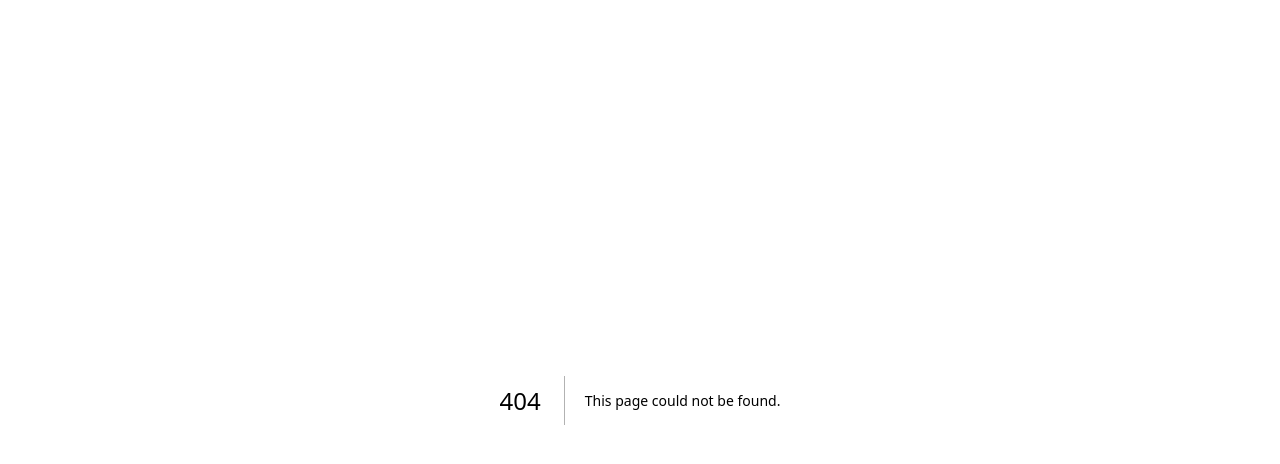
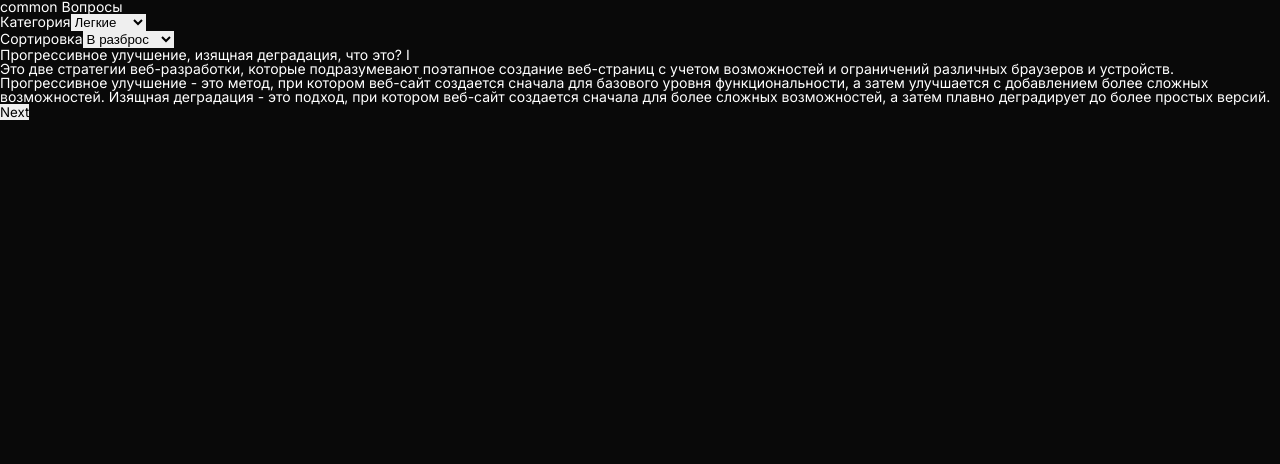
Before and after one commit to Grekalimbus/Frontend-preparation, a Next.js app: page /common in a window 1280 px wide. Before the commit this address had no page. Shown: the top 464 px of the page. Built offline with nearby package versions, Linux system fonts and the light colour scheme.

Commit message:
add basic markdown

```diff
--- /dev/null
+++ b/app/[id]/SelectOption.tsx
@@ -0,0 +1,25 @@
+interface IOptions {
+	value: string;
+	text: string;
+}
+
+interface IProps {
+	label: string;
+	options: IOptions[];
+	typeOption: string;
+}
+
+const SelectOption = ({ label, options, typeOption }: IProps) => {
+	return (
+		<div>
+			<label htmlFor={label}>{typeOption}</label>
+			<select id={label}>
+				{options.map(option => {
+					return <option value={option.value}>{option.text}</option>;
+				})}
+			</select>
+		</div>
+	);
+};
+
+export default SelectOption;
--- /dev/null
+++ b/app/[id]/page.tsx
@@ -0,0 +1,41 @@
+import SelectOption from "./SelectOption";
+import propsInSelectComponent from "./propsInSelectComponent";
+
+type Props = {
+	params: {
+		id: string;
+	};
+};
+
+const Questions = ({ params: { id } }: Props) => {
+	return (
+		<main>
+			<h2>{id} Вопросы</h2>
+			{propsInSelectComponent.map(item => {
+				return (
+					<SelectOption
+						key={item.label}
+						label={item.label}
+						typeOption={item.typeOption}
+						options={item.options}
+					/>
+				);
+			})}
+			<p>
+				Прогрессивное улучшение, изящная деградация, что это? <span>I</span>
+			</p>
+			<p>
+				Это две стратегии веб-разработки, которые подразумевают поэтапное
+				создание веб-страниц с учетом возможностей и ограничений различных
+				браузеров и устройств. Прогрессивное улучшение - это метод, при котором
+				веб-сайт создается сначала для базового уровня функциональности, а затем
+				улучшается с добавлением более сложных возможностей. Изящная деградация
+				- это подход, при котором веб-сайт создается сначала для более сложных
+				возможностей, а затем плавно деградирует до более простых версий.
+			</p>
+			<button>Next</button>
+		</main>
+	);
+};
+
+export default Questions;
--- /dev/null
+++ b/app/[id]/propsInSelectComponent.ts
@@ -0,0 +1,29 @@
+interface IOptions {
+	value: string;
+	text: string;
+}
+interface IPropsInSelectComponent {
+	label: string;
+	typeOption: string;
+	options: IOptions[];
+}
+const propsInSelectComponent: IPropsInSelectComponent[] = [
+	{
+		label: "category",
+		typeOption: "Категория",
+		options: [
+			{ value: "easy", text: "Легкие" },
+			{ value: "medium", text: "Средние" },
+		],
+	},
+	{
+		label: "sort",
+		typeOption: "Сортировка",
+		options: [
+			{ value: "random", text: "В разброс" },
+			{ value: "order", text: "По порядку" },
+		],
+	},
+];
+
+export default propsInSelectComponent;
--- /dev/null
+++ b/app/interfaces/ILink.ts
@@ -0,0 +1,5 @@
+export default interface ILink {
+	icon: React.ComponentType<{}>; // любой тип компонента React
+	description: string;
+	href: string;
+}
```
Also changed, not shown: app/components/Footer.tsx (+3 -6 lines), app/page.tsx (+10 -15 lines).
